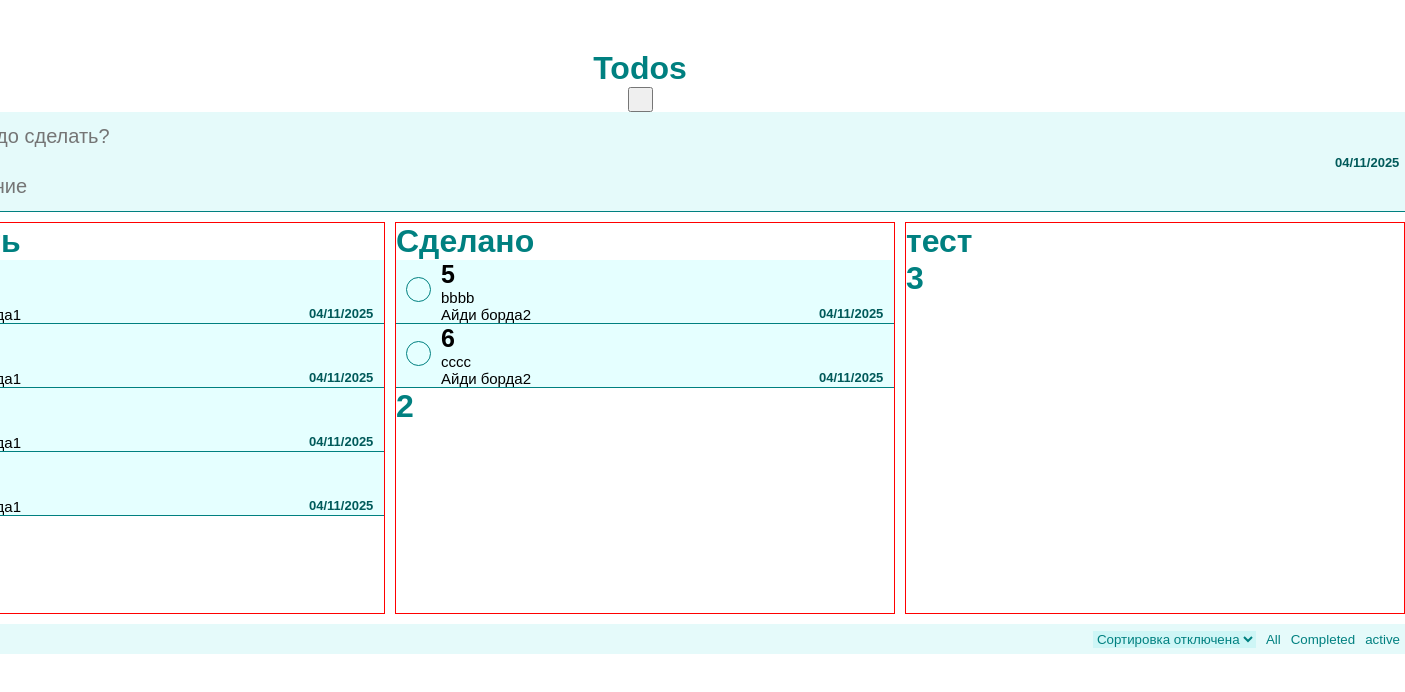
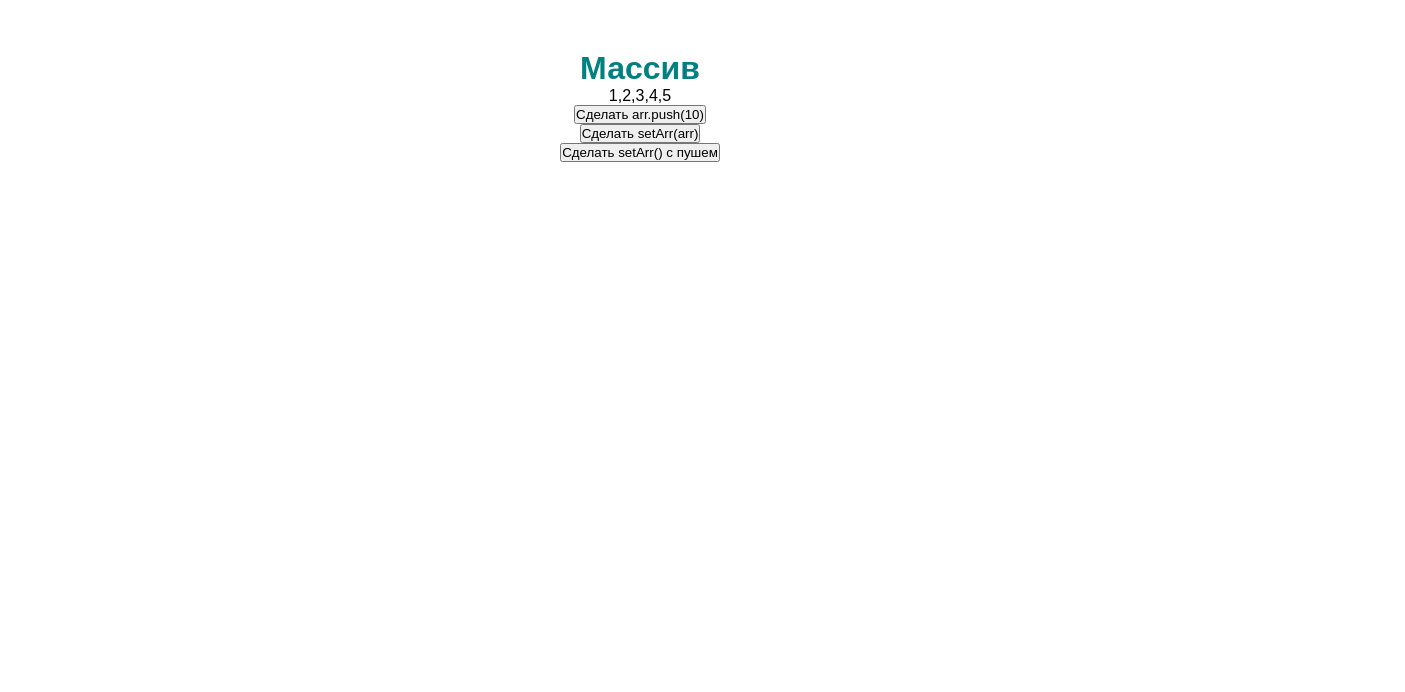
Before and after one commit to Cold-West/Todo, a React (Vite) app: page / in a window 1280 px wide. Shown: the top 692 px of the page, 1405 px wide, since content can reach past the window. Built offline with nearby package versions, Linux system fonts and the light colour scheme.

Commit message:
example for arr

```diff
--- a/src/App.tsx
+++ b/src/App.tsx
@@ -1,199 +1,41 @@
-import { useMemo, useState, useCallback } from "react";
-import { TodoAppTask, TodoAppHeader, TodoAppFooter } from "./components";
-import { todoListDefault, boardsDefault } from "./todoListDefault";
-import { FilterType, SorterType, TaskType } from "./types";
+import { useState } from "react";
 import "./App.css";
 import "react-datepicker/dist/react-datepicker.css";
 
 export function App() {
-  const [todoTasks, setTodoTasks] = useState(todoListDefault);
+  const [arr, setArr] = useState([1,2,3,4,5]);
 
-  const [filters, setFilters] = useState<FilterType>(FilterType.ALL);
-
-  const [sorters, setSorters] = useState<SorterType>(SorterType.OFF);
-
-  const [boards, setBoards] = useState(boardsDefault);
-
-  const filteredTasks = useMemo(() => {
-    if (filters === FilterType.ACTIVE) {
-      return todoTasks.filter((t) => t.check !== true);
-    }
-    if (filters === FilterType.COMPLETED) {
-      return todoTasks.filter((t) => t.check == true);
-    }
-    return todoTasks;
-  }, [filters, todoTasks]);
-
-  const visibleTasks = useMemo(() => {
-    if (sorters === SorterType.aTOb) {
-      return [...filteredTasks].sort((a, b) => a.title.localeCompare(b.title));
-    }
-    if (sorters === SorterType.bTOa) {
-      return [...filteredTasks].sort((a, b) => b.title.localeCompare(a.title));
-    }
-    return filteredTasks;
-  }, [filteredTasks, sorters]);
-
-  const todoActiveCounter = useMemo(() => {
-    return todoTasks.filter((t) => t.check !== true).length;
-  }, [todoTasks]);
-
-
-  const createNewTodo = useCallback(
-    (title: string, text: string, date: Date | null) => {
-      setTodoTasks((prev) => {
-        return [
-          ...prev,
-          { title, text, id: Date.now(), check: false, date, boardID: "1" },
-        ].sort((a, b) => a.boardID.localeCompare(b.boardID));
-      });
-    },
-    []
-  );
-
-  const addBoard = () => {
-    setBoards((prev) => {
-      return [...prev, { id: String(Date.now()), title: "test"}];
-    });
-  };
-
-  const removeTodo = useCallback((id: number) => {
-    setTodoTasks((prev) => prev.filter((t) => t.id !== id));
-  }, []);
-
-  const checkClicked = useCallback((id: number) => {
-    setTodoTasks((prev) =>
-      prev.map((task) => {
-        if (task.id === id) {
-          return {
-            ...task,
-            check: !task.check,
-          };
-        }
-
-        return task;
-      })
-    );
-  }, []);
-
-  const toggleChecks = useCallback(() => {
-    if (todoActiveCounter == 0) {
-      setTodoTasks((prev) => prev.map((task) => ({ ...task, check: false })));
-    } else
-      setTodoTasks((prev) => prev.map((task) => ({ ...task, check: true })));
-  }, [todoActiveCounter]);
-
-  const sortByName = useCallback((sort: SorterType) => {
-    setSorters(sort);
-  }, []);
-
-  const [currentTask, setCurrentTask] = useState<null | TaskType>(null);
-
-  const [currentBoard, setCurrentBoard] = useState(null);
-
-  const dragOverHandler = (e) => {
-    e.preventDefault();
-    if (e.target.className == "TodoAppBox") {
-      e.target.style.boxShadow = "0 4px 3px gray";
-    }
-  };
-
-  const dragLeaveHandler = (e) => {
-    e.target.style.boxShadow = "none";
-  };
-
-  const dragStartHandler = (e, task: TaskType, board) => {
-    setCurrentTask(task);
-    setCurrentBoard(board);
-    console.log(visibleTasks)
-  };
-
-  const dragEndHandler = (e) => {
-    e.target.style.boxShadow = "none";
-  };
-
-  const dropHandler = (e, task: TaskType, board) => {
-    e.target.style.boxShadow = "none";
-    if (currentTask === null || currentBoard === null) {
-      return;
-    }
-
-    if (e.target.className === "TodoAppBox") {
-      const currentIndex = visibleTasks.indexOf(currentTask);
-      const dropIndex = visibleTasks.indexOf(task);
-      if (currentTask.boardID !== board.id){
-        setCurrentTask(currentTask.boardID = board.id);
-      }
-      visibleTasks.splice(currentIndex, 1);
-      visibleTasks.splice(dropIndex, 0, currentTask);
-      visibleTasks.sort((a, b) => a.boardID.localeCompare(b.boardID))
-      setCurrentTask(null);
-      setCurrentBoard(null);
-    }
-  };
-
-  const dropOnBoardHandler = (e, board) => {
-      if (currentTask === null || currentBoard === null) {
-        return;
-      }
-      if (e.target.className !== "TodoAppBox") {
-        setCurrentTask(currentTask.boardID = board.id);
-        visibleTasks.push(currentTask);
-        const currentIndex = visibleTasks.indexOf(currentTask);
-        visibleTasks.splice(currentIndex, 1);
-        visibleTasks.sort((a, b) => a.boardID.localeCompare(b.boardID))
-        setCurrentTask(null);
-        setCurrentBoard(null);
-      }
-    };
   return (
     <>
-      <h1>Todos</h1>
-      <div className="page">
-        <div className="TodoApp">
-          <button
-            type="button"
-            className="boardButton"
-            onClick={addBoard}
-          ></button>
-          <TodoAppHeader check={toggleChecks} create={createNewTodo} />
-
-          <div className="boardSpace">
-            {boards.map((board) => (
-              <div
-                className="board"
-                onDragOver={(e) => dragOverHandler(e)}
-                onDrop={(e) => dropOnBoardHandler(e, board)}
-              >
-                <h1>{board.title}</h1>
-                {visibleTasks.map((task) => {
-                  if (task.boardID === board.id)
-                    return (
-                      <TodoAppTask
-                        remove={() => removeTodo(task.id)}
-                        onCheckClicked={() => checkClicked(task.id)}
-                        boardId={board.id}
-                        task={task}
-                        key={task.id}
-                        onDragOver={(e) => dragOverHandler(e)}
-                        onDragLeave={(e) => dragLeaveHandler(e)}
-                        onDragStart={(e) => dragStartHandler(e, task, board)}
-                        onDragEnd={(e) => dragEndHandler(e)}
-                        onDrop={(e) => dropHandler(e, task, board)}
-                      />
-                    );
-                })}
-                <h1>{board.id}</h1>
-              </div>
-            ))}
-          </div>
-          <TodoAppFooter
-            counter={todoActiveCounter}
-            onFilterChange={setFilters}
-            onSortingChange={sortByName}
-          />
-        </div>
-      </div>
+      <h1>Массив</h1>
+      <div>{arr.toString()}</div>
+      <button
+        onClick={() => {
+          arr.push(10);
+          console.log({ arr });
+        }}
+      >
+        Сделать arr.push(10)
+      </button>
+      <button
+        onClick={() => {
+          setArr(prev => {
+            console.log({ prev, arr })
+            return arr;
+          });
+        }}
+      >
+        Сделать setArr(arr)
+      </button>
+      <button
+        onClick={() => {
+          const newArr = [...arr];
+          newArr.push(10);
+          setArr(newArr);
+        }}
+      >
+        Сделать setArr() с пушем
+      </button>
     </>
   );
 }
```
